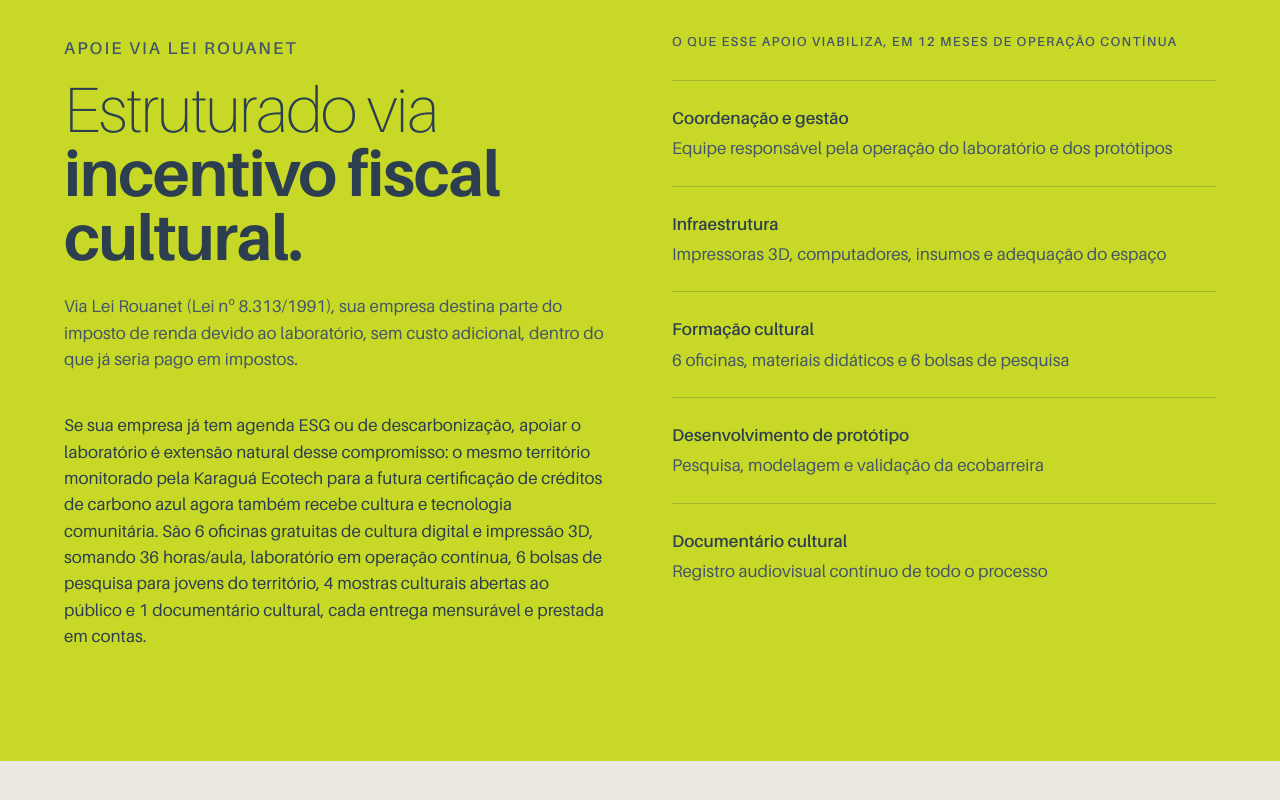
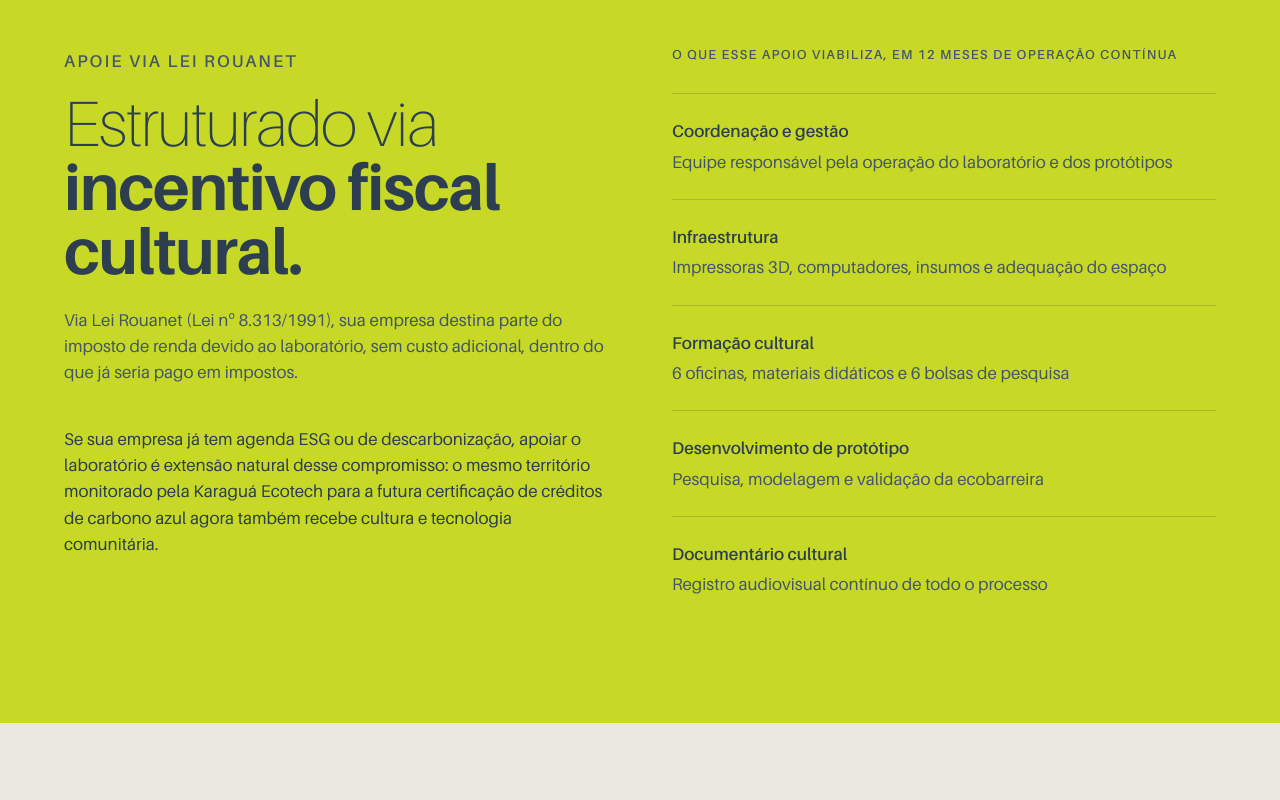
Before and after one commit to sherecks/Karagua, a React (Vite) app: page /laboratorio-karagua-vivo in a window 1280 px wide. Shown: the part 3850-4650 px from the top of the page. Built offline with nearby package versions, Linux system fonts and the light colour scheme.

Commit message:
Fix text

```diff
--- a/src/pages/LaboratorioPage.tsx
+++ b/src/pages/LaboratorioPage.tsx
@@ -351,10 +351,7 @@ export function LaboratorioPage() {
               Se sua empresa já tem agenda ESG ou de descarbonização, apoiar o laboratório é
               extensão natural desse compromisso: o mesmo território monitorado pela Karaguá Ecotech
               para a futura certificação de créditos de carbono azul agora também recebe cultura e
-              tecnologia comunitária. São 6 oficinas gratuitas de cultura digital e impressão 3D,
-              somando 36 horas/aula, laboratório em operação contínua, 6 bolsas de pesquisa para
-              jovens do território, 4 mostras culturais abertas ao público e 1 documentário
-              cultural, cada entrega mensurável e prestada em contas.
+              tecnologia comunitária.
             </motion.p>
           </div>
 
```
